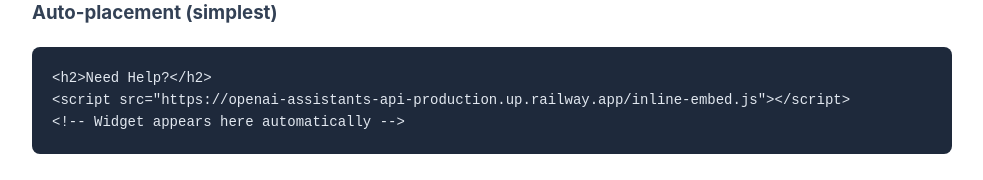
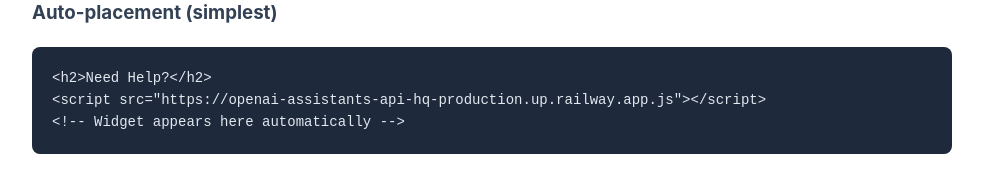
Before and after one commit to n8n-apex/OpenAI-Assistants-API-HQ, a website: page public/demo.html in a window 1280 px wide. Shown: the part 1811-1991 px from the top of the page, without its empty margins (148-1131 px from the left). Drawn offline with Linux system fonts and the light colour scheme.

Commit message:
Update demo.html

```diff
--- a/public/demo.html
+++ b/public/demo.html
@@ -110,7 +110,7 @@
 
       <h3>Auto-placement (simplest)</h3>
       <pre><code>&lt;h2&gt;Need Help?&lt;/h2&gt;
-&lt;script src="https://openai-assistants-api-production.up.railway.app/inline-embed.js"&gt;&lt;/script&gt;
+&lt;script src="https://openai-assistants-api-hq-production.up.railway.app.js"&gt;&lt;/script&gt;
 &lt;!-- Widget appears here automatically --&gt;</code></pre>
 
       <h2>🎨 Customization Options</h2>
```
